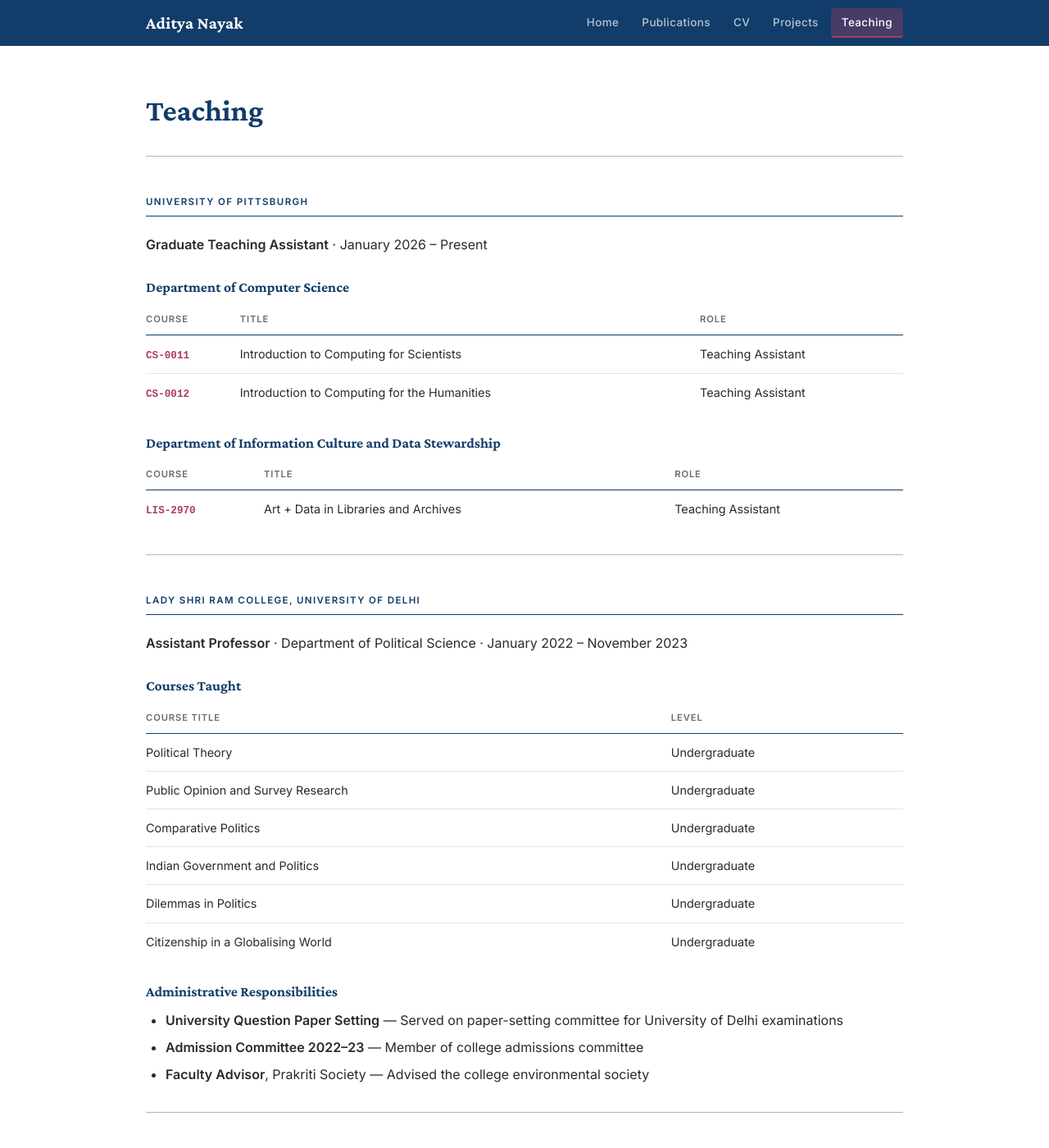
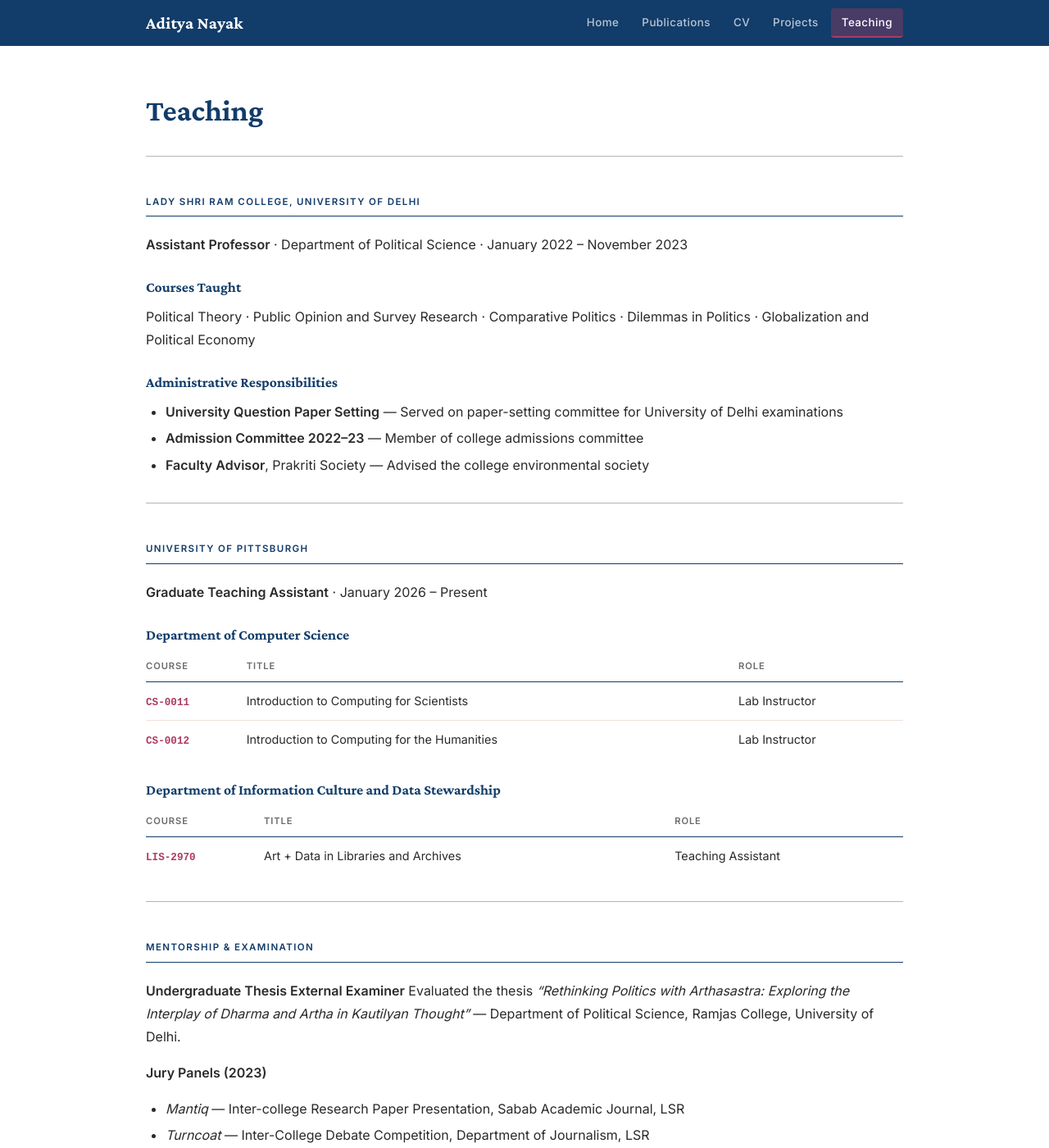
Before and after one commit to adityanayak-info/adityanayak-info.github.io, a Jekyll site: the page built from teaching.md, in a window 1280 px wide and 1400 px high. Shown: the whole window at 82% size. Built offline with Jekyll 4.4.1, drawn with Linux system fonts in a browser that asks for light colours; some of the changed text lies outside the part shown.

Commit message:
Update teaching.md

```diff
--- a/teaching.md
+++ b/teaching.md
@@ -5,6 +5,24 @@
 ---
 
 # Teaching
+
+---
+
+
+## Lady Shri Ram College, University of Delhi
+
+**Assistant Professor** · Department of Political Science · January 2022 – November 2023
+
+### Courses Taught
+
+Political Theory · Public Opinion and Survey Research · Comparative Politics · Dilemmas in Politics · Globalization and Political Economy
+
+
+### Administrative Responsibilities
+
+- **University Question Paper Setting** — Served on paper-setting committee for University of Delhi examinations
+- **Admission Committee 2022–23** — Member of college admissions committee
+- **Faculty Advisor**, Prakriti Society — Advised the college environmental society
 
 ---
 
@@ -26,12 +44,12 @@
     <tr>
       <td><span class="course-code">CS-0011</span></td>
       <td>Introduction to Computing for Scientists</td>
-      <td>Teaching Assistant</td>
+      <td>Lab Instructor</td>
     </tr>
     <tr>
       <td><span class="course-code">CS-0012</span></td>
       <td>Introduction to Computing for the Humanities</td>
-      <td>Teaching Assistant</td>
+      <td>Lab Instructor</td>
     </tr>
   </tbody>
 </table>
@@ -57,54 +75,6 @@
 
 ---
 
-## Lady Shri Ram College, University of Delhi
-
-**Assistant Professor** · Department of Political Science · January 2022 – November 2023
-
-### Courses Taught
-
-<table class="course-table">
-  <thead>
-    <tr>
-      <th>Course Title</th>
-      <th>Level</th>
-    </tr>
-  </thead>
-  <tbody>
-    <tr>
-      <td>Political Theory</td>
-      <td>Undergraduate</td>
-    </tr>
-    <tr>
-      <td>Public Opinion and Survey Research</td>
-      <td>Undergraduate</td>
-    </tr>
-    <tr>
-      <td>Comparative Politics</td>
-      <td>Undergraduate</td>
-    </tr>
-    <tr>
-      <td>Indian Government and Politics</td>
-      <td>Undergraduate</td>
-    </tr>
-    <tr>
-      <td>Dilemmas in Politics</td>
-      <td>Undergraduate</td>
-    </tr>
-    <tr>
-      <td>Citizenship in a Globalising World</td>
-      <td>Undergraduate</td>
-    </tr>
-  </tbody>
-</table>
-
-### Administrative Responsibilities
-
-- **University Question Paper Setting** — Served on paper-setting committee for University of Delhi examinations
-- **Admission Committee 2022–23** — Member of college admissions committee
-- **Faculty Advisor**, Prakriti Society — Advised the college environmental society
-
----
 
 ## Mentorship & Examination
 
@@ -115,14 +85,3 @@
 - *Mantiq* — Inter-college Research Paper Presentation, Sabab Academic Journal, LSR
 - *Turncoat* — Inter-College Debate Competition, Department of Journalism, LSR
 - *India-Japan Youth Forum* — Inter-college debate on "Etiquettes in the Modern World," Global Youth
-
----
-
-## Invited Talks & Panels
-
-- **"Technology, Information Economy, and the Rise of Populist Narratives"** — Department of Political Science, Lady Shri Ram College, DU. March 28, 2025.
-- **"Ethics of AI in Education: Balancing Innovation and Privacy Concerns"** — National Conclave on *AI and Ethics*, India International Centre (IIC). February 20, 2024.
-- **"The Moving Image: Addressing Violence, Reframing Peace"** — WISCOMP (Women in Security, Conflict Management and Peace). December 5, 2023.
-- **"A.I. Diplomacy: Navigating the Future Together"** — India-UK Youth Forum, Global Youth. April 22, 2023.
-- **"India-Japan Relations: Growing Capabilities in QUAD and Beyond"** — Indo-Pacific Quad Council, Global Youth Annual Summit. April 28, 2023.
-- **"A.I. and The Future of Geopolitics"** — Department of Political Science, Lady Shri Ram College, DU. September 15, 2022.
```
